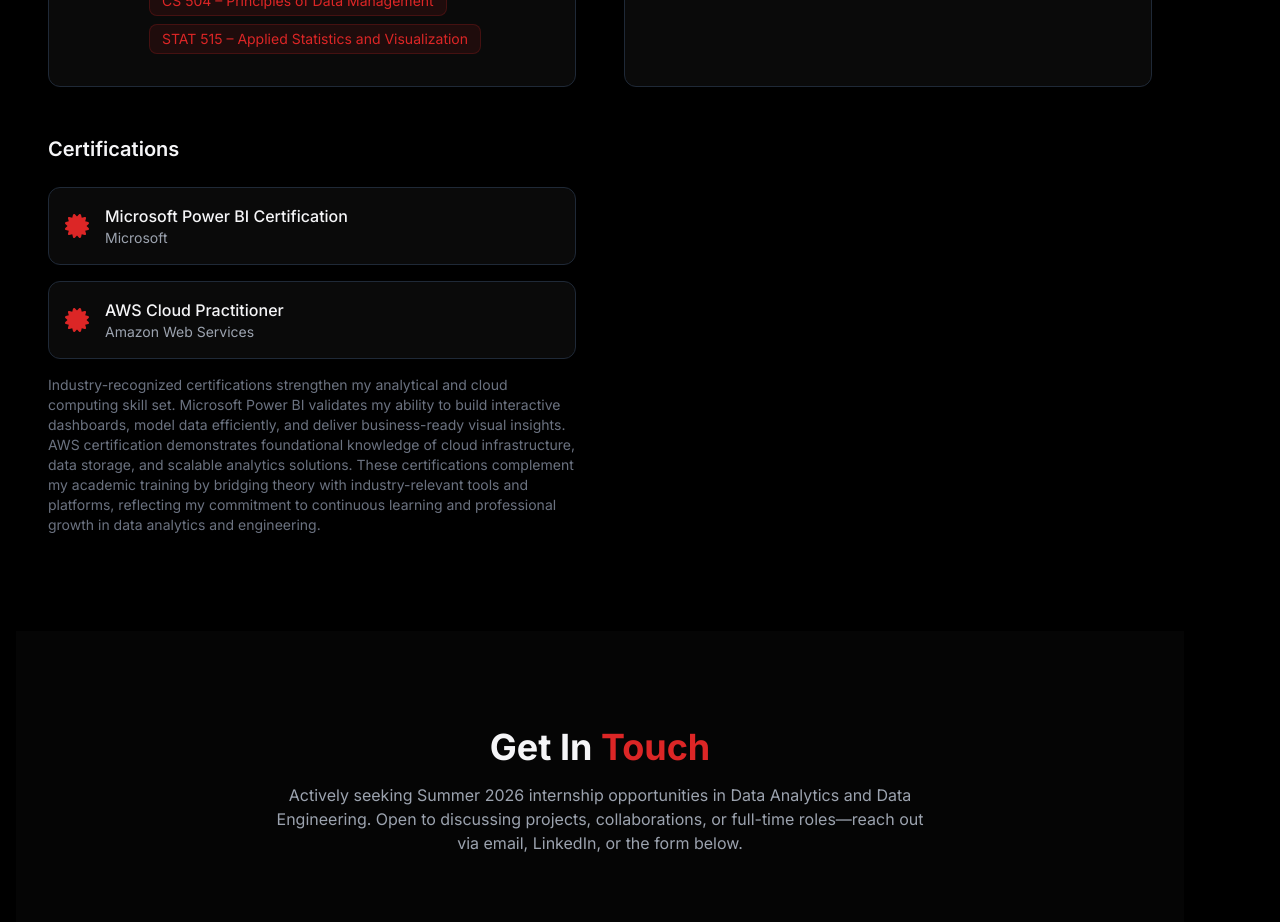
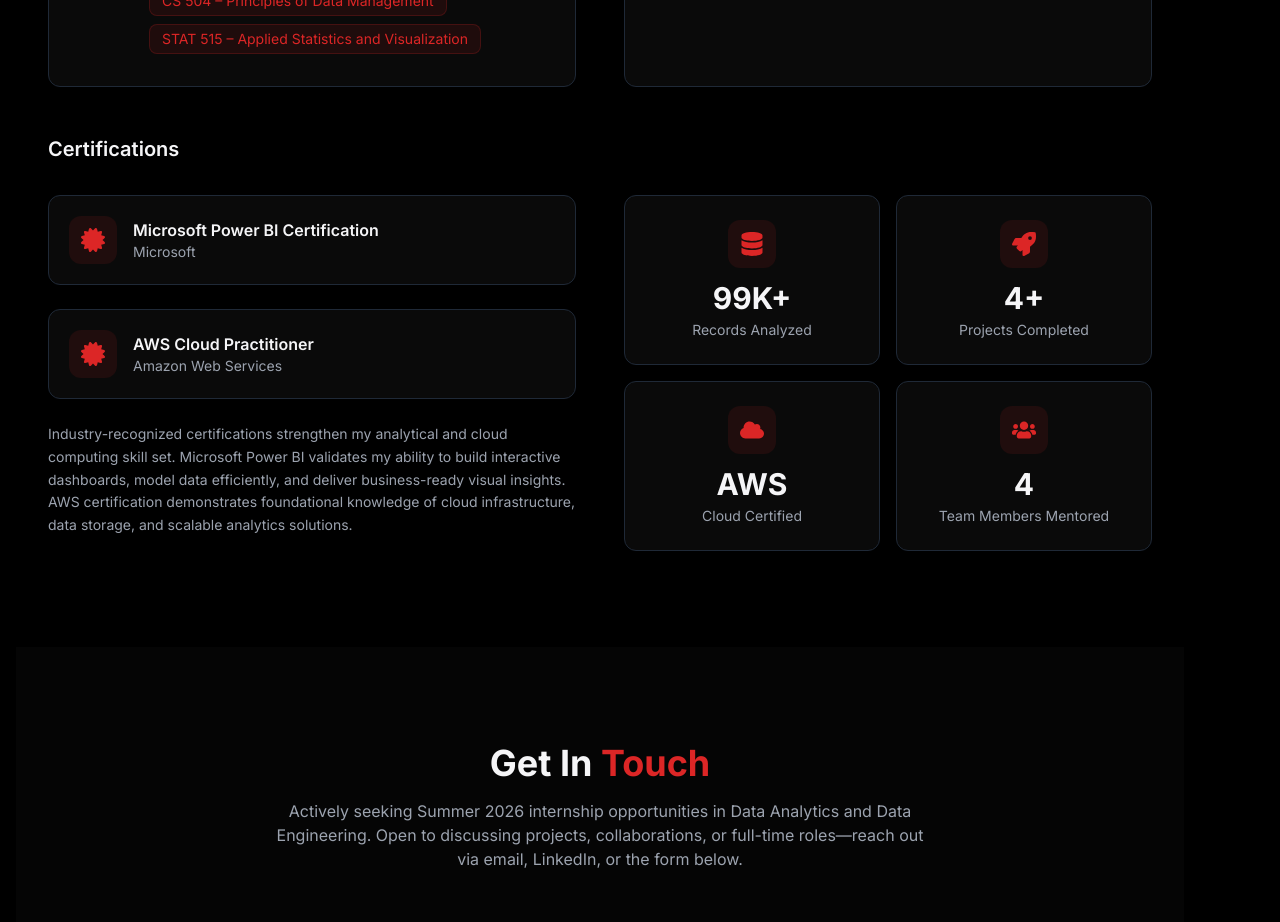
Before and after one commit to rutvij1407/RUTVIJ_PORTFOLIO_, a Next.js app: page / in a window 1280 px wide. Shown: the part 7040-7962 px from the top of the page. Built offline with nearby package versions, Linux system fonts and the light colour scheme.

Commit message:
Redesign Certifications: full-page layout, animated stats with count-up, 100K+ Records, 5+ Projects, AWS Certified, 5 Team Members

```diff
--- /dev/null
+++ b/components/CountUp.tsx
@@ -0,0 +1,41 @@
+'use client'
+
+import { useEffect, useState } from 'react'
+import { useInView } from 'framer-motion'
+import { useRef } from 'react'
+
+type CountUpProps = {
+  end: number
+  duration?: number
+  prefix?: string
+  suffix?: string
+  decimals?: number
+  className?: string
+}
+
+export default function CountUp({ end, duration = 2, prefix = '', suffix = '', decimals = 0, className = '' }: CountUpProps) {
+  const ref = useRef<HTMLSpanElement>(null)
+  const isInView = useInView(ref, { once: true, margin: '-50px' })
+  const [count, setCount] = useState(0)
+
+  useEffect(() => {
+    if (!isInView) return
+
+    let startTime: number
+    const animate = (timestamp: number) => {
+      if (!startTime) startTime = timestamp
+      const elapsed = (timestamp - startTime) / 1000
+      const progress = Math.min(elapsed / duration, 1)
+      const easeOut = 1 - Math.pow(1 - progress, 3)
+      setCount(Math.floor(easeOut * end))
+      if (progress < 1) requestAnimationFrame(animate)
+    }
+    requestAnimationFrame(animate)
+  }, [isInView, end, duration])
+
+  return (
+    <span ref={ref} className={className}>
+      {prefix}{decimals > 0 ? count.toFixed(decimals) : count}{suffix}
+    </span>
+  )
+}
--- a/components/Education.tsx
+++ b/components/Education.tsx
@@ -2,7 +2,8 @@
 
 import { motion, useInView } from 'framer-motion'
 import { useRef } from 'react'
-import { FaGraduationCap, FaCertificate, FaMapMarkerAlt } from 'react-icons/fa'
+import { FaGraduationCap, FaCertificate, FaMapMarkerAlt, FaDatabase, FaRocket, FaCloud, FaUsers } from 'react-icons/fa'
+import CountUp from './CountUp'
 
 const education = [
   {
@@ -106,25 +107,95 @@ export default function Education() {
             initial={{ opacity: 0, y: 30 }}
             animate={isInView ? { opacity: 1, y: 0 } : {}}
             transition={{ duration: 0.5, delay: 0.15, ease: 'easeOut' }}
+            className="lg:col-span-2"
           >
-            <h3 className="text-xl font-semibold text-[#f5f5f7] mb-6">Certifications</h3>
-            <div className="space-y-4">
+            <motion.h3
+              initial={{ opacity: 0, x: -20 }}
+              animate={isInView ? { opacity: 1, x: 0 } : {}}
+              transition={{ duration: 0.5, delay: 0.2 }}
+              className="text-xl font-semibold text-[#f5f5f7] mb-8"
+            >
+              Certifications
+            </motion.h3>
+            <div className="grid lg:grid-cols-2 gap-8 lg:gap-12">
+              <div className="space-y-6">
                 {certifications.map((cert, i) => (
-                <div
+                  <motion.div
                     key={i}
-                  className="p-4 rounded-xl bg-[#0a0a0a] border border-[#1f2937] hover:border-[#dc2626]/30 transition-colors flex items-center gap-4"
+                    initial={{ opacity: 0, y: 20 }}
+                    animate={isInView ? { opacity: 1, y: 0 } : {}}
+                    transition={{ duration: 0.5, delay: 0.25 + i * 0.1 }}
+                    whileHover={{ x: 6, transition: { duration: 0.2 } }}
+                    className="p-5 rounded-xl bg-[#0a0a0a] border border-[#1f2937] hover:border-[#dc2626]/40 transition-colors flex items-center gap-4"
                   >
-                  <FaCertificate className="text-[#dc2626] flex-shrink-0" size={24} />
+                    <motion.div
+                      initial={{ scale: 0 }}
+                      animate={isInView ? { scale: 1 } : {}}
+                      transition={{ type: 'spring', stiffness: 200, damping: 15, delay: 0.3 + i * 0.1 }}
+                      className="w-12 h-12 rounded-xl bg-[#dc2626]/10 flex items-center justify-center flex-shrink-0"
+                    >
+                      <FaCertificate className="text-[#dc2626]" size={24} />
+                    </motion.div>
                     <div>
-                    <p className="font-medium text-[#f5f5f7]">{cert.name}</p>
+                      <p className="font-semibold text-[#f5f5f7]">{cert.name}</p>
                       <p className="text-sm text-[#9ca3af]">{cert.issuer}</p>
                     </div>
+                  </motion.div>
+                ))}
+                <motion.p
+                  initial={{ opacity: 0 }}
+                  animate={isInView ? { opacity: 1 } : {}}
+                  transition={{ duration: 0.6, delay: 0.5 }}
+                  className="text-[#9ca3af] text-sm leading-relaxed"
+                >
+                  Industry-recognized certifications strengthen my analytical and cloud computing skill set. Microsoft Power BI validates my ability to build interactive dashboards, model data efficiently, and deliver business-ready visual insights. AWS certification demonstrates foundational knowledge of cloud infrastructure, data storage, and scalable analytics solutions.
+                </motion.p>
               </div>
-              ))}
+              <motion.div
+                initial={{ opacity: 0, x: 30 }}
+                animate={isInView ? { opacity: 1, x: 0 } : {}}
+                transition={{ duration: 0.6, delay: 0.3 }}
+                className="grid grid-cols-2 gap-4"
+              >
+                {[
+                  { icon: FaDatabase, value: 100, suffix: 'K+', label: 'Records Analyzed' },
+                  { icon: FaRocket, value: 5, suffix: '+', label: 'Projects Completed' },
+                  { icon: FaCloud, value: 0, suffix: 'AWS', label: 'Cloud Certified', isText: true },
+                  { icon: FaUsers, value: 5, suffix: '', label: 'Team Members Mentored' },
+                ].map((stat, i) => {
+                  const Icon = stat.icon
+                  return (
+                    <motion.div
+                      key={i}
+                      initial={{ opacity: 0, scale: 0.9 }}
+                      animate={isInView ? { opacity: 1, scale: 1 } : {}}
+                      transition={{ duration: 0.4, delay: 0.35 + i * 0.1, type: 'spring', stiffness: 100 }}
+                      whileHover={{ scale: 1.03, y: -4 }}
+                      className="p-6 rounded-xl bg-[#0a0a0a] border border-[#1f2937] hover:border-[#dc2626]/50 transition-colors flex flex-col items-center text-center"
+                    >
+                      <motion.div
+                        initial={{ rotate: -10, opacity: 0 }}
+                        animate={isInView ? { rotate: 0, opacity: 1 } : {}}
+                        transition={{ delay: 0.45 + i * 0.1 }}
+                        className="w-12 h-12 rounded-xl bg-[#dc2626]/10 flex items-center justify-center mb-3"
+                      >
+                        <Icon className="text-[#dc2626]" size={24} />
+                      </motion.div>
+                      <p className="text-2xl sm:text-3xl font-bold text-[#f5f5f7] mb-1">
+                        {stat.isText ? (
+                          stat.suffix
+                        ) : (
+                          <>
+                            <CountUp end={stat.value} duration={2} suffix={stat.suffix} />
+                          </>
+                        )}
+                      </p>
+                      <p className="text-[#9ca3af] text-sm">{stat.label}</p>
+                    </motion.div>
+                  )
+                })}
+              </motion.div>
             </div>
-            <p className="text-[#6b7280] text-sm mt-4">
-              Industry-recognized certifications strengthen my analytical and cloud computing skill set. Microsoft Power BI validates my ability to build interactive dashboards, model data efficiently, and deliver business-ready visual insights. AWS certification demonstrates foundational knowledge of cloud infrastructure, data storage, and scalable analytics solutions. These certifications complement my academic training by bridging theory with industry-relevant tools and platforms, reflecting my commitment to continuous learning and professional growth in data analytics and engineering.
-            </p>
           </motion.div>
         </div>
       </div>
```
Lines whose indentation alone changed are shown as unchanged.
